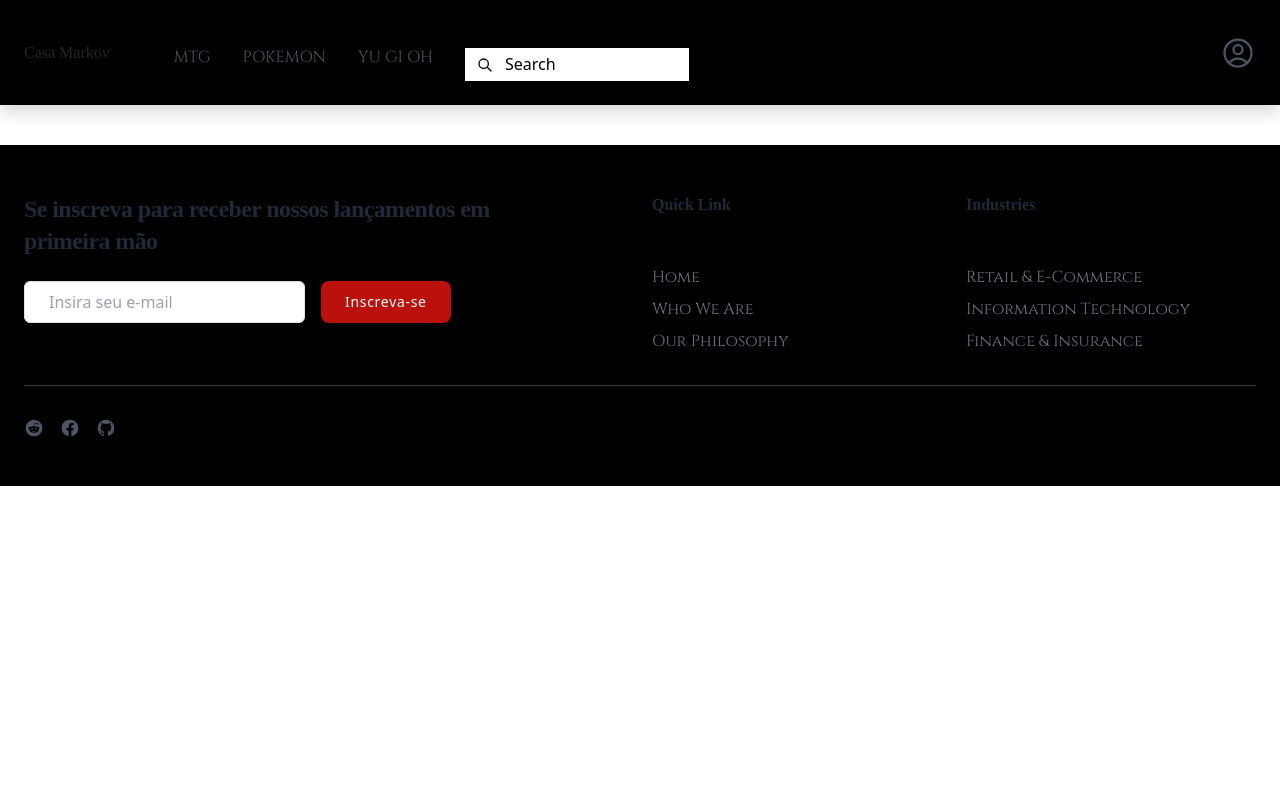
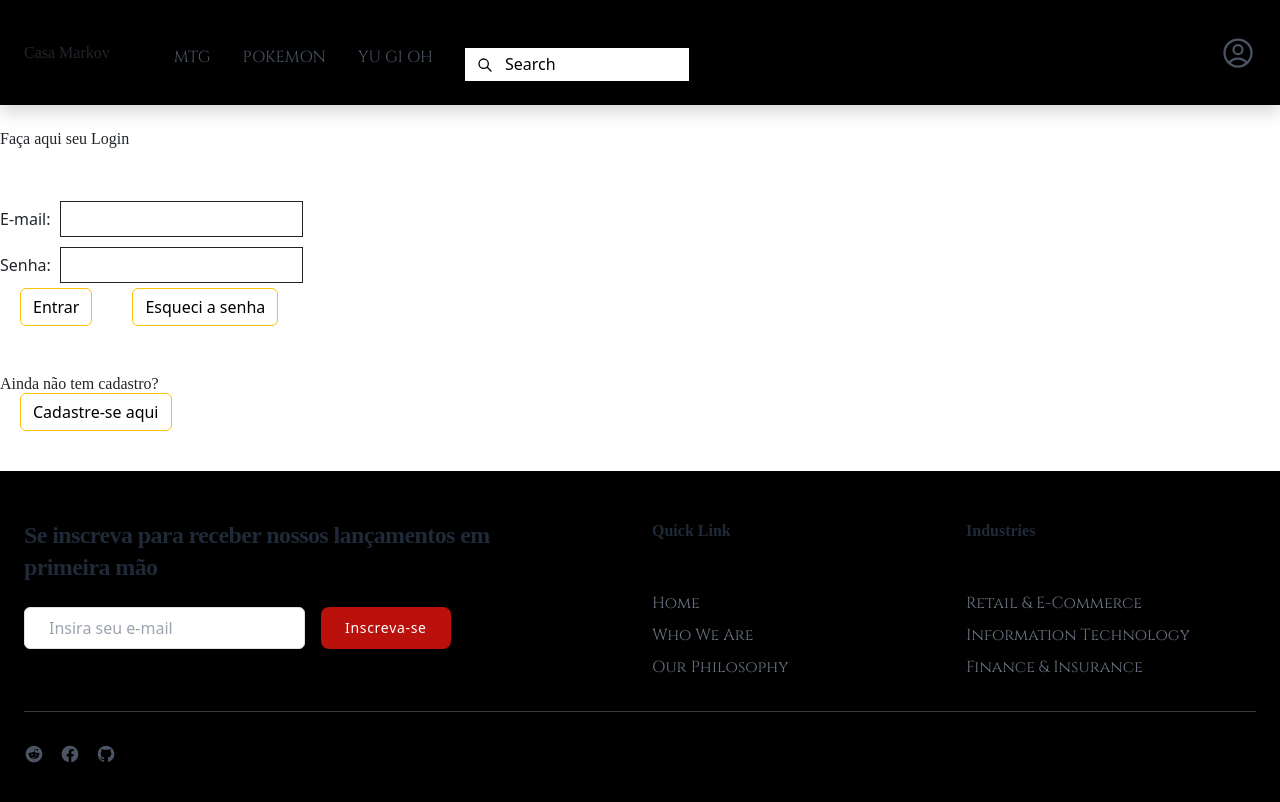
Before and after one commit to dntfindmel/CasaMarkov, an Angular app: page /login in a window 1280 px wide. Before the commit this address led to /. Shown: the top 802 px of the page. Built offline with nearby package versions, Linux system fonts and the light colour scheme; a web font is replaced by a local one.

Commit message:
Add: Login e cadastro, e suas rotas.

```diff
--- a/src/app/app.routes.ts
+++ b/src/app/app.routes.ts
@@ -2,10 +2,14 @@ import { Routes } from '@angular/router';
 import { VitrineComponent } from './vitrine/vitrine.component';
 import { DetalhesComponent } from './detalhes/detalhes.component';
 import { CarrinhoComponent } from './carrinho/carrinho.component';
+import { LoginComponent } from './login/login.component';
+import { CadastroComponent } from './cadastro/cadastro.component';
 
 export const routes: Routes = [
   {path: "vitrine", component: VitrineComponent},
   {path: "detalhes", component: DetalhesComponent},
   {path: "carrinho", component: CarrinhoComponent},
-  {path: "", component: VitrineComponent}
+  {path: "", component: VitrineComponent},
+  {path: "login", component: LoginComponent},
+  {path: "cadastro", component: CadastroComponent}
 ];
--- /dev/null
+++ b/src/app/cadastro/cadastro.component.css
@@ -0,0 +1,16 @@
+button {
+    margin: 0 20px;
+    align-items: right;
+  }
+
+input {
+    border: solid 1px;
+    margin: 0 20px;
+    margin: 5px;
+    padding: 5px;
+    align-items: right;
+}
+
+.text-custom {
+    color: black;
+  }
--- /dev/null
+++ b/src/app/cadastro/cadastro.component.html
@@ -0,0 +1,11 @@
+<h1>Meu Cadastro</h1>
+<b>{{mensagem}}</b><br>
+Nome: <input type="text" [(ngModel)]="obj.nome"><br>
+E-mail:<input type="email" [(ngModel)]="obj.email"><br>
+Telefone:<input type="text" [(ngModel)]="obj.telefone"><br>
+Rua:<input type="text" [(ngModel)]="obj.logradouro"><br>
+CEP:<input type="text" [(ngModel)]="obj.cep"><br>
+Cidade:<input type="text" [(ngModel)]="obj.cidade"><br>
+Complemento:<input type="text" [(ngModel)]="obj.complemento"><br>
+Senha:<input type="password" [(ngModel)]="obj.senha"><br>
+<button (click)="gravar()" type="button" class="btn btn-outline-warning text-custom">Gravar</button>
--- /dev/null
+++ b/src/app/cadastro/cadastro.component.ts
@@ -0,0 +1,35 @@
+import { Component } from '@angular/core';
+import { CommonModule } from '@angular/common';
+import { FormsModule } from '@angular/forms';
+import { Cliente } from '../model/cliente';
+
+
+@Component({
+  selector: 'app-cadastro',
+  standalone: true,
+  imports: [CommonModule, FormsModule],
+  templateUrl: './cadastro.component.html',
+  styleUrl: './cadastro.component.css'
+})
+export class CadastroComponent {
+  public mensagem: string = "";
+  public obj: Cliente = new Cliente();
+
+  public gravar(){
+    localStorage.setItem("cliente", JSON.stringify(this.obj));
+    this.mensagem = "cadastro atualizado com sucesso!";
+  }
+
+  public carregar(){
+    let json = localStorage.getItem("cliente");
+    if(json==null){
+      window.location.href="./login";
+    } else {
+      this.obj = JSON.parse(json);
+    }
+  }
+
+  constructor(){
+    this.carregar();
+  }
+}
--- /dev/null
+++ b/src/app/login/login.component.css
@@ -0,0 +1,16 @@
+button {
+    margin: 0 20px;
+    align-items: right;
+  }
+
+input {
+    border: solid 1px;
+    margin: 0 20px;
+    margin: 5px;
+    padding: 5px;
+    align-items: right;
+}
+
+.text-custom {
+    color: black;
+  }
--- /dev/null
+++ b/src/app/login/login.component.html
@@ -0,0 +1,10 @@
+<br>
+<h1>Faça aqui seu Login</h1>
+<br>
+<b>{{mensagem}}</b><br>
+E-mail: <input type="email" [(ngModel)]="obj.email"><br>
+Senha: <input type="password" [(ngModel)]="obj.senha"><br>
+<button (click)="fazerLogin()" type="button" class="btn btn-outline-warning text-custom">Entrar</button> <button type="button" class="btn btn-outline-warning text-custom">Esqueci a senha</button>
+<br> <br> <br>
+<h1>Ainda não tem cadastro?</h1>
+<button (click)="novoCadastro()" type="button" class="btn btn-outline-warning text-custom">Cadastre-se aqui</button>
--- /dev/null
+++ b/src/app/login/login.component.ts
@@ -0,0 +1,31 @@
+import { Component } from '@angular/core';
+import { Cliente } from '../model/cliente';
+import { CommonModule } from '@angular/common';
+import { FormsModule } from '@angular/forms';
+
+@Component({
+  selector: 'app-login',
+  standalone: true,
+  imports: [CommonModule, FormsModule],
+  templateUrl: './login.component.html',
+  styleUrl: './login.component.css'
+})
+export class LoginComponent {
+  public mensagem: String = "";
+  public obj : Cliente = new Cliente();
+  public fazerLogin(){
+    if(this.obj.email=='cm@casamarkov.com.br' &&
+        this.obj.senha=='123456'){
+          localStorage.setItem("cliente", JSON.stringify(this.obj));
+          window.location.href="./cadastro";
+    } else {
+      this.mensagem = "email ou senha invalidos";
+      localStorage.removeItem("cliente");
+    }
+  }
+
+  public novoCadastro(){
+    localStorage.setItem("cliente", JSON.stringify(this.obj));
+    window.location.href="./cadastro";
+  }
+}
--- a/src/index.html
+++ b/src/index.html
@@ -51,7 +51,7 @@
                   </div>
 
                   <div class="flex justify-center mt-6 lg:flex lg:mt-0 lg:-mx-2">
-                      <a href="#" class="mx-2 text-gray-600 transition-colors duration-300 transform dark:text-gray-300 hover:text-gray-500 dark:hover:text-gray-300" aria-label="Login">
+                      <a href="login" class="mx-2 text-gray-600 transition-colors duration-300 transform dark:text-gray-300 hover:text-gray-500 dark:hover:text-gray-300" aria-label="Login">
                         <svg xmlns="http://www.w3.org/2000/svg" fill="none" viewBox="0 0 24 24" stroke-width="1.5" stroke="currentColor" class="size-9">
                             <path stroke-linecap="round" stroke-linejoin="round" d="M17.982 18.725A7.488 7.488 0 0 0 12 15.75a7.488 7.488 0 0 0-5.982 2.975m11.963 0a9 9 0 1 0-11.963 0m11.963 0A8.966 8.966 0 0 1 12 21a8.966 8.966 0 0 1-5.982-2.275M15 9.75a3 3 0 1 1-6 0 3 3 0 0 1 6 0Z" />
                           </svg>
```
Also changed, not shown: 2 other files (tests, documents, lock files or other folders).
